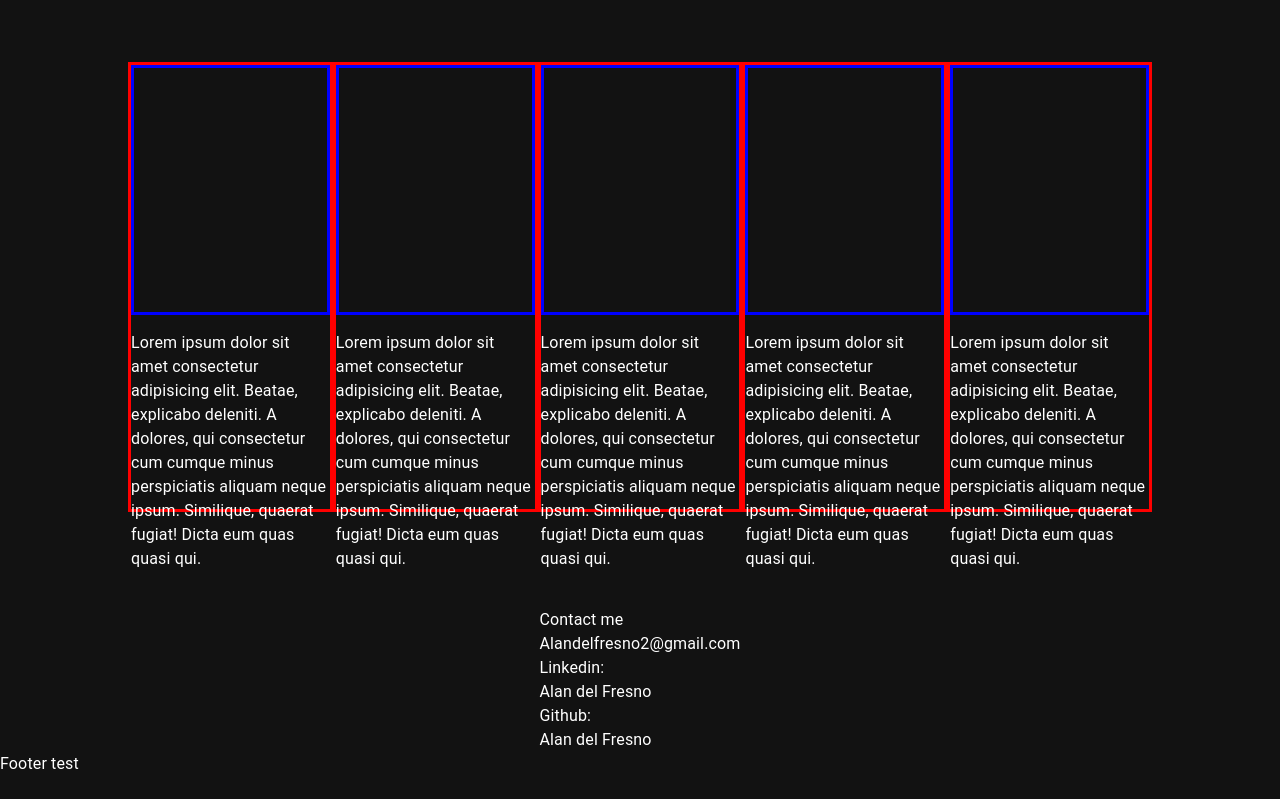
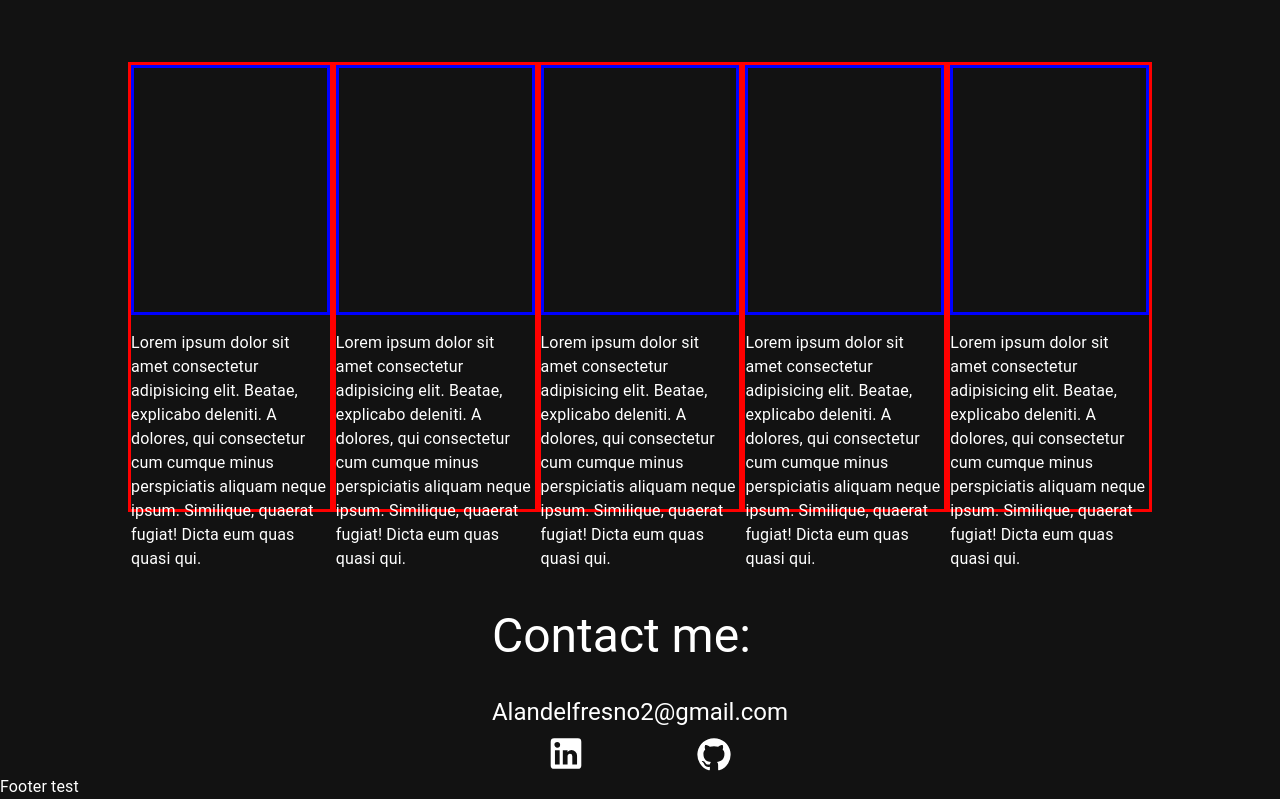
Before and after one commit to AlandelFresno/portfolio, a Next.js app: page / in a window 1280 px wide. Shown: the part 1790-2589 px from the top of the page. Before the commit the page ends 2566 px from the top, so only its background shows below. Built offline with nearby package versions, Linux system fonts and the light colour scheme.

Commit message:
Contact structure change
Remove text for icons and better styles

```diff
--- a/src/components/Contact.tsx
+++ b/src/components/Contact.tsx
@@ -1,17 +1,31 @@
-import { Box } from '@mui/material';
-import Typography from '@mui/material/Typography';
 import React from 'react';
+import { Box, Link, Typography } from '@mui/material';
+import { LinkedIn, GitHub } from '@mui/icons-material';
 
 const Contact = () => {
   return (
     <Box display="flex" justifyContent="center" marginTop="6rem">
       <Box flexDirection="column">
-        <Typography>Contact me</Typography>
-        <Typography>Alandelfresno2@gmail.com</Typography>
-        <Typography>Linkedin:</Typography>
-        <Typography>Alan del Fresno</Typography>
-        <Typography>Github:</Typography>
-        <Typography>Alan del Fresno</Typography>
+        <Typography variant="h3">Contact me:</Typography>
+        <Box display="flex" justifyContent="center" marginTop="2rem">
+          <Typography variant="h5">Alandelfresno2@gmail.com</Typography>
+        </Box>
+        <Box display="flex" justifyContent="space-around" marginTop="1rem">
+          <a
+            target="_blank"
+            href="https://www.linkedin.com/in/alandelfresno/"
+            style={{ color: 'inherit', transform: 'scale(1.7)' }}
+          >
+            <LinkedIn />
+          </a>
+          <a
+            target="_blank"
+            href="https://github.com/AlandelFresno"
+            style={{ color: 'inherit', transform: 'scale(1.5)' }}
+          >
+            <GitHub />
+          </a>
+        </Box>
       </Box>
     </Box>
   );
```
